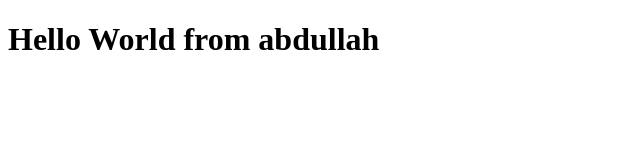
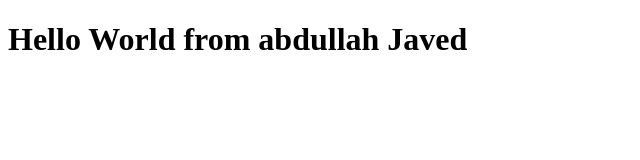
Before and after one commit to habdullahjaved/Reactbootcamp1st, a plain HTML site: page index.html in a window 1280 px wide. Shown: the whole page, without its empty margins (0-640 px from the left). Drawn offline with Linux system fonts and the light colour scheme.

Commit message:
Updated index.html

```diff
--- a/index.html
+++ b/index.html
@@ -6,6 +6,6 @@
     <title>React Bootcamp 2020</title>
 </head>
 <body>
-    <h1>Hello World from abdullah</h1>
+    <h1>Hello World from abdullah Javed</h1>
 </body>
 </html>
```
